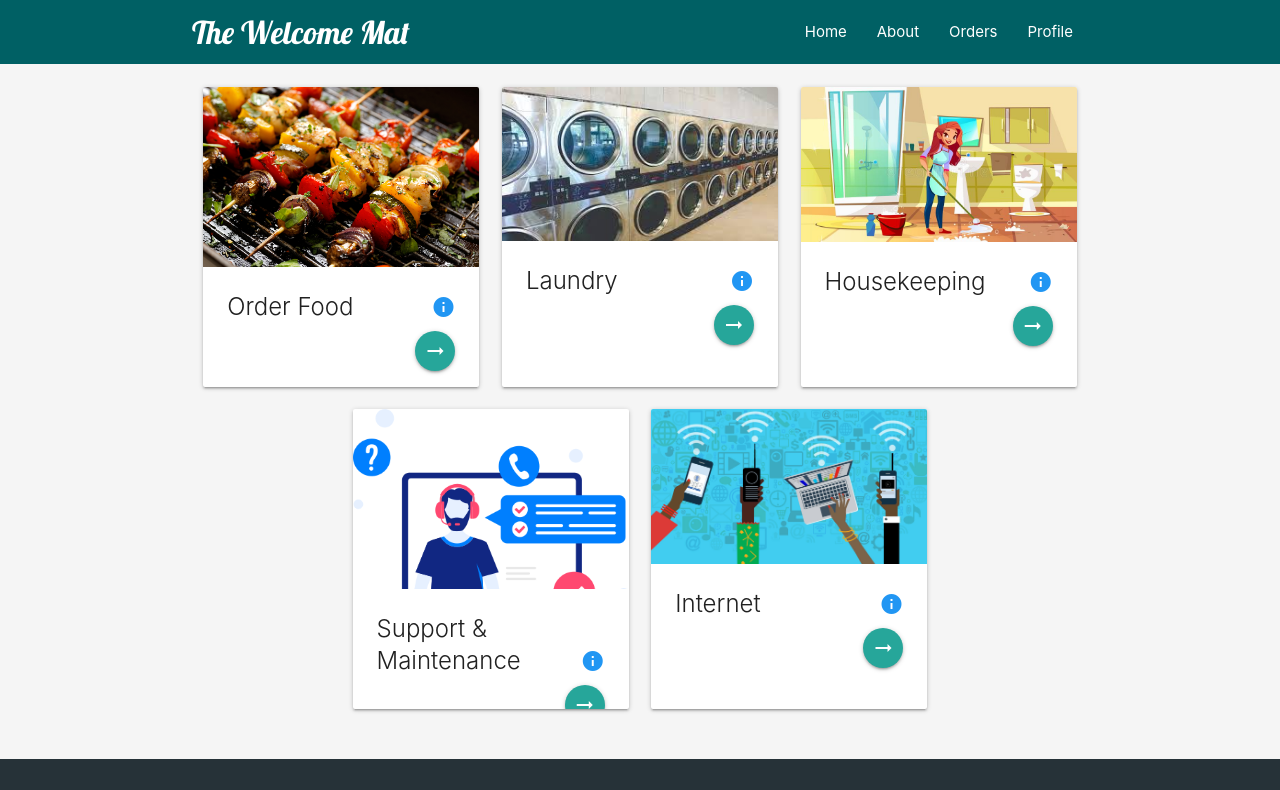
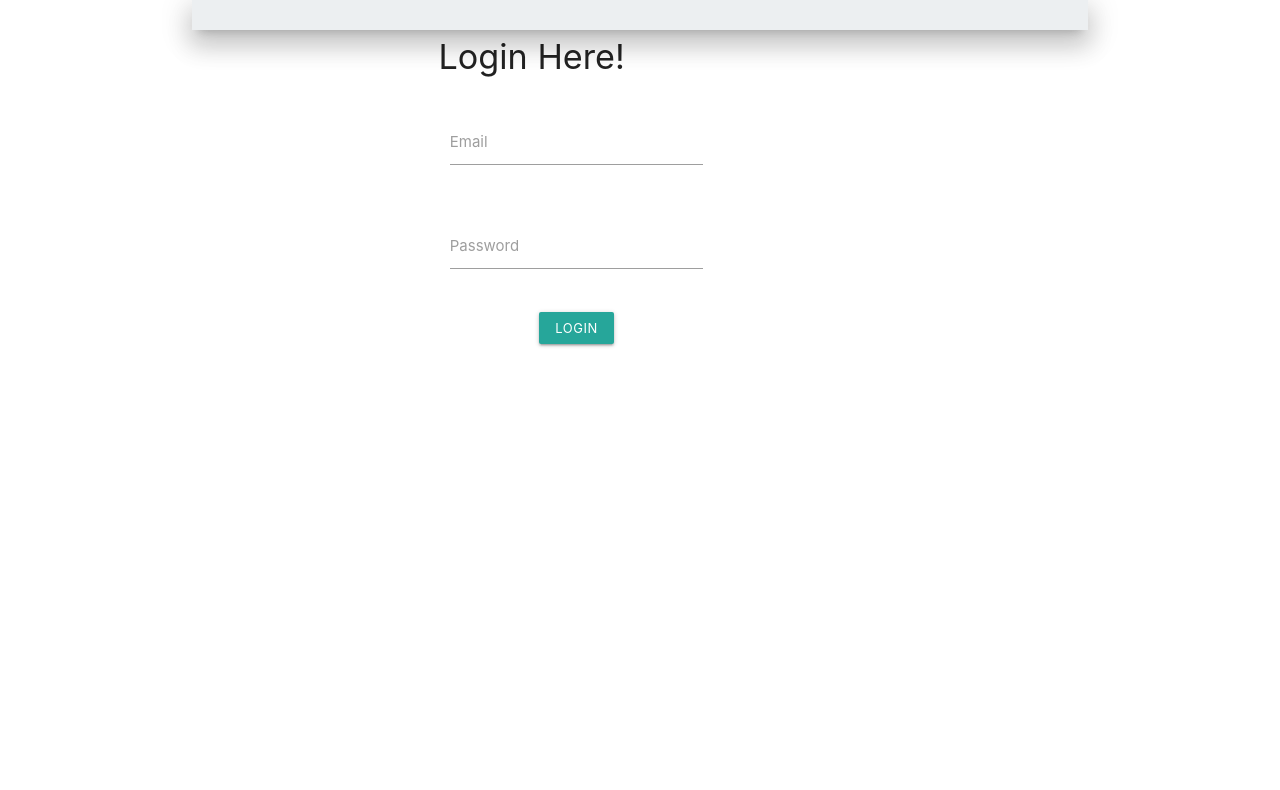
Before and after one commit to paritoshdandekar/the-welcome-mat, a React (Create React App) app: page / in a window 1280 px wide. Shown: the top 790 px of the page. Built offline with nearby package versions, Linux system fonts and the light colour scheme.

Commit message:
login component

```diff
--- /dev/null
+++ b/src/components/Login.js
@@ -0,0 +1,74 @@
+import React, { Component } from 'react';
+import M from 'materialize-css';
+import { BrowserRouter as Router, Route, Switch, Link } from "react-router-dom";
+
+export class Login extends Component {
+    constructor(props) {
+        super(props)
+
+                this.state = {
+                    username: '',
+                    password: ''
+                }
+        }
+
+    componentDidMount() {
+       var elems1 = document.querySelectorAll('select');
+        M.FormSelect.init(elems1, {});
+    }
+    changeHandler = e => {
+        this.setState({ [e.target.name]: e.target.value })
+    }
+    submitHandler = e => {
+        const Login = {
+            username: this.state.username,
+            password: this.state.password,
+        }
+        alert(`${this.state.username}` + " " +`${this.state.password}` + "  User Welcome")
+        this.setState = {
+            username: '',
+            password: ''
+        }
+    }
+    render() {
+        return (
+            <div className="row">
+                <div className="cols12 m6">
+
+                <div class="container section z-depth-4 blue-grey lighten-5">
+                <div className="col s6 m4 l8 push-l3 push-m1">
+
+
+                    <form class="col s12 m12" onSubmit={this.submitHandler}>
+                         <h4 >Login Here!</h4>
+                            <div class="input-field col s6">
+                                <div class="row">
+                                    <div class="input-field col s12">
+                                    <input id="email" type="email" class="validate" value={this.username} name='username' onChange={this.changeHandler}></input>
+                                                <label for="username">Email</label>
+                                    </div>
+                                </div>
+
+                                    <div class="row">
+                                        <div class="input-field col s12">
+                                        <input id="password" type="password" class="validate" value={this.password} name='password' onChange={this.changeHandler}></input>
+                                            <label for="password">Password</label>
+                                        </div>
+                                    </div>
+                                <div className="center">
+                                    <button className="btn-small">Login</button>
+                                </div>
+                            </div>
+
+                    </form>
+
+
+            </div>
+            </div>
+            </div>
+        </div>
+        )
+    }
+
+}
+export default Login
--- a/src/index.js
+++ b/src/index.js
@@ -3,6 +3,7 @@ import ReactDOM from 'react-dom';
 import './index.css';
 import App from './App';
 import AdminApp from './AdminApp';
+import Login from './components/Login';
 import reportWebVitals from './reportWebVitals';
 import materialize from 'materialize-css';
 
@@ -14,8 +15,9 @@ ReactDOM.render(
     <link href="https://fonts.googleapis.com/icon?family=Material+Icons" rel="stylesheet" />
     <script src="https://cdnjs.cloudflare.com/ajax/libs/materialize/1.0.0/js/materialize.min.js"></script>
     <script src="https://code.jquery.com/jquery-3.5.1.min.js"></script>
-     <App />
+     {/* <App />  */}
     {/* <AdminApp/> */}
+    <Login/>
   </React.StrictMode>,
   document.getElementById('root')
 );
```
